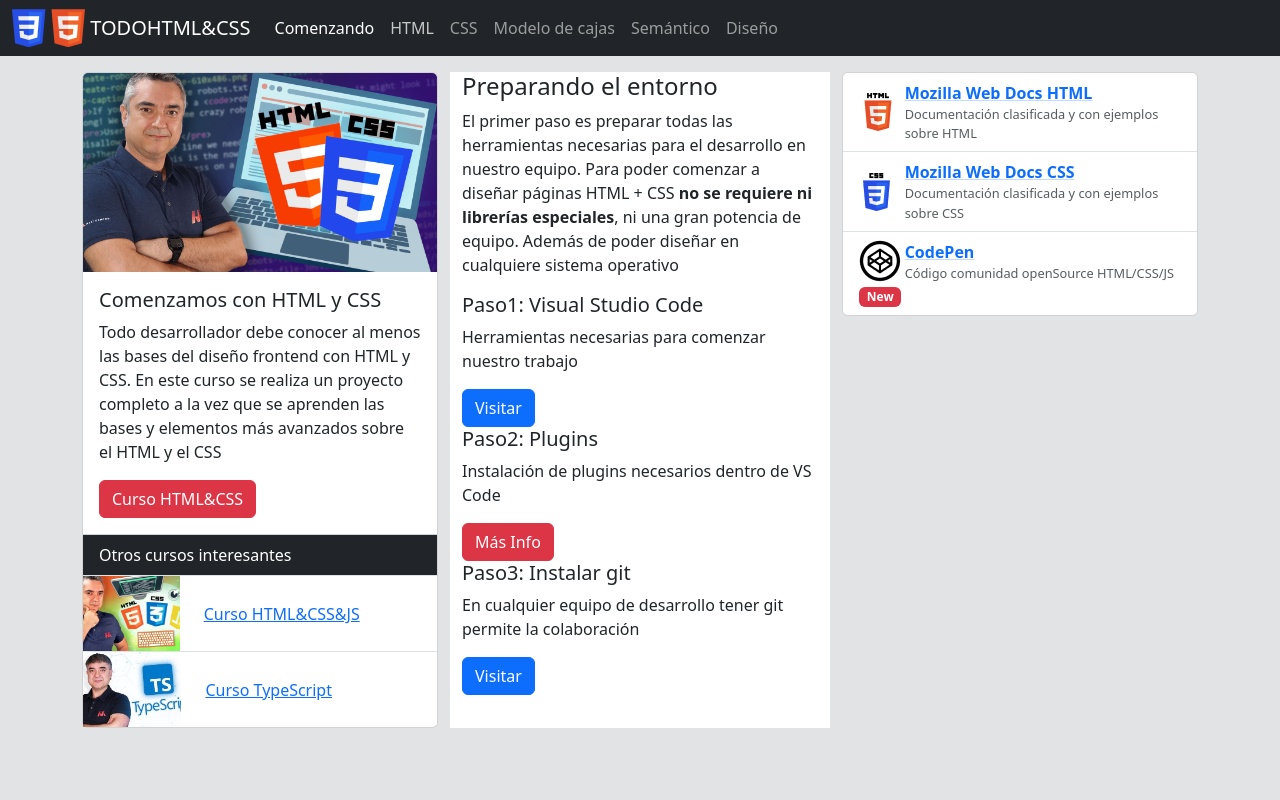
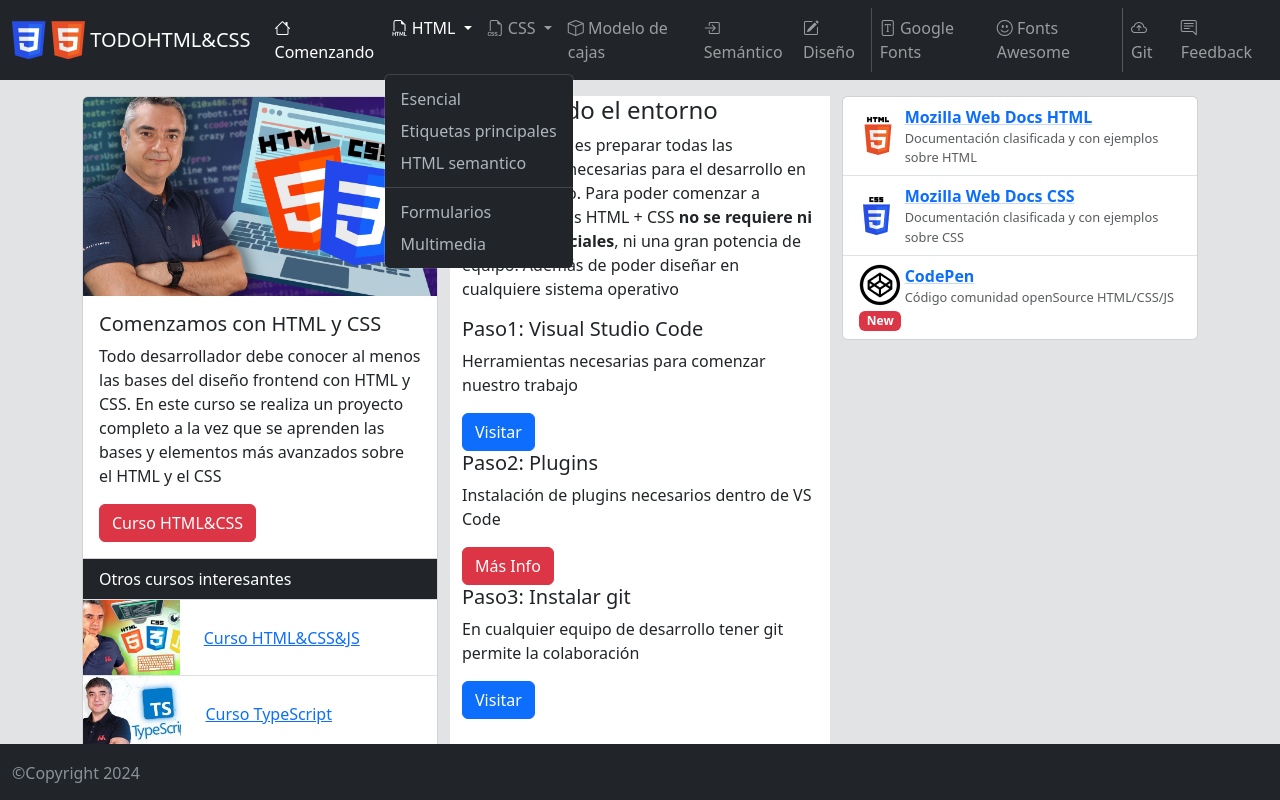
Before and after one commit to DevCabalceta/cursoBootStrap, a plain HTML site: page todoHTMLCSS/index.html in a window 1280 px wide. Both pictures are taken after a click on the button "HTML". Drawn offline with nearby package versions, Linux system fonts and the light colour scheme.

Commit message:
Actualizado

```diff
--- a/todoHTMLCSS/index.html
+++ b/todoHTMLCSS/index.html
@@ -6,6 +6,7 @@
     <title>Todo HTML&CSS</title>
     <link href="https://cdn.jsdelivr.net/npm/bootstrap@5.3.0/dist/css/bootstrap.min.css" rel="stylesheet" integrity="sha384-9ndCyUaIbzAi2FUVXJi0CjmCapSmO7SnpJef0486qhLnuZ2cdeRhO02iuK6FUUVM" crossorigin="anonymous">
     <link rel="stylesheet" href="./css/estilos.css">
+    <link rel="stylesheet" href="https://cdn.jsdelivr.net/npm/bootstrap-icons@1.11.3/font/bootstrap-icons.min.css">
 </head>
 <body class="bg-secondary-subtle">
     <nav class="navbar bg-dark navbar-expand-lg" data-bs-theme="dark">
@@ -17,26 +18,59 @@
             <span class="navbar-toggler-icon"></span>
           </button>
           <div class="collapse navbar-collapse" id="navbarNav">
-            <ul class="navbar-nav">
+            <ul class="navbar-nav me-auto">
               <li class="nav-item">
-                <a class="nav-link active" aria-current="page" href="#">Comenzando</a>
+                <a class="nav-link active" aria-current="page" href="#"><i class="bi bi-house"></i> Comenzando</a>
+              </li>
+              <li class="nav-item dropdown">
+                <a class="nav-link dropdown-toggle" href="#" role="button" data-bs-toggle="dropdown" aria-expanded="false">
+                  <i class="bi bi-filetype-html"></i> HTML
+                </a>
+                <ul class="dropdown-menu">
+                  <li><a class="dropdown-item" href="#">Esencial</a></li>
+                  <li><a class="dropdown-item" href="#">Etiquetas principales</a></li>
+                  <li><a class="dropdown-item" href="#">HTML semantico</a></li>
+                  <li><hr class="dropdown-divider"></li>
+                  <li><a class="dropdown-item" href="#">Formularios</a></li>
+                  <li><a class="dropdown-item" href="#">Multimedia</a></li>
+                </ul>
+              </li>
+              <li class="nav-item dropdown">
+                <a class="nav-link dropdown-toggle" href="#" role="button" data-bs-toggle="dropdown" aria-expanded="false">
+                  <i class="bi bi-filetype-css"></i> CSS
+                </a>
+                <ul class="dropdown-menu">
+                  <li><a class="dropdown-item" href="#">Esencial</a></li>
+                  <li><a class="dropdown-item" href="#">Colores y fondos</a></li>
+                  <li><a class="dropdown-item" href="#">Box model</a></li>
+                  <li><a class="dropdown-item" href="#">Tipografia</a></li>
+                  <li><a class="dropdown-item" href="#">Grid</a></li>
+                  <li><hr class="dropdown-divider"></li>
+                  <li><a class="dropdown-item" href="#">Pseudoelementos y clases</a></li>
+                  <li><a class="dropdown-item" href="#">Flex</a></li>
+                </ul>
               </li>
               <li class="nav-item">
-                <a class="nav-link" href="#">HTML</a>
+                <a class="nav-link" href="#"><i class="bi bi-box"></i> Modelo de cajas</a>
               </li>
               <li class="nav-item">
-                <a class="nav-link" href="#">CSS</a>
+                <a class="nav-link" href="#"><i class="bi bi-box-arrow-in-right"></i> Semántico</a>
               </li>
               <li class="nav-item">
-                <a class="nav-link" href="#">Modelo de cajas</a>
+                <a class="nav-link border-end" href="#"><i class="bi bi-pencil-square"></i> Diseño</a>
               </li>
               <li class="nav-item">
-                <a class="nav-link" href="#">Semántico</a>
+                <a class="nav-link" href="#"><i class="bi bi-file-font"></i> Google Fonts</a>
               </li>
               <li class="nav-item">
-                <a class="nav-link" href="#">Diseño</a>
+                <a class="nav-link" href="#"><i class="bi bi-emoji-smile"></i> Fonts Awesome</a>
+              </li>
+              <div class="vr text-light"></div>
+              <li class="nav-item">
+                <a class="nav-link" href="#"><i class="bi bi-cloud-arrow-up"></i> Git</a>
               </li>
             </ul>
+            <div class="navbar-nav text-light"><a class="nav-link" href="#"><i class="bi bi-chat-right-text"></i> Feedback</a></div>
           </div>
         </div>
     </nav>
@@ -140,6 +174,13 @@
             <!--COLUMNA DOCUMENTACION-->
         </div>
     </main>
+
+    <footer class="navbar fixed-bottom bg-dark" data-bs-theme="dark">
+      <div class="container-fluid" >
+        <a class="navbar-brand" href="#"><small class="p-0 muyPequenyo text-body-secondary">&copy;Copyright 2024</small></a>
+      </div>
+    </footer>
+
     <script src="https://cdn.jsdelivr.net/npm/bootstrap@5.3.0/dist/js/bootstrap.bundle.min.js" integrity="sha384-geWF76RCwLtnZ8qwWowPQNguL3RmwHVBC9FhGdlKrxdiJJigb/j/68SIy3Te4Bkz" crossorigin="anonymous"></script>
 </body>
 </html>
```
